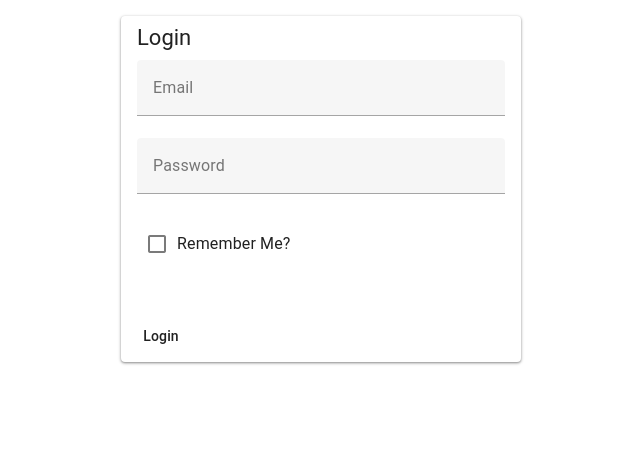
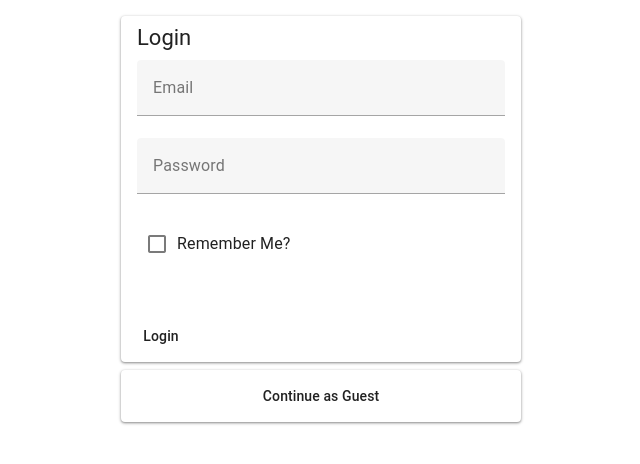
Before and after one commit to kuanhc96/roots-app, a Nuxt app in the folder auth-server/frontend/: page /login in a window 1280 px wide. Shown: the top 464 px of the page, without its empty margins (319-959 px from the left). Built offline with nearby package versions, Linux system fonts and the light colour scheme.

Commit message:
feat: add guest login button

```diff
--- a/auth-server/frontend/components/LoginForm.vue
+++ b/auth-server/frontend/components/LoginForm.vue
@@ -1,4 +1,5 @@
 <template>
+  <div>
     <v-card width="400">
       <form method="post" action="/login">
         <v-card-title>Login</v-card-title>
@@ -12,6 +13,15 @@
         </v-card-actions>
       </form>
     </v-card>
+
+    <form method="post" action="/login/guest">
+      <v-card width="400" class="mt-2">
+        <v-card-actions class="justify-center">
+          <v-btn type="submit" variant="text">Continue as Guest</v-btn>
+        </v-card-actions>
+      </v-card>
+    </form>
+  </div>
 </template>
 
 <script setup lang="ts">
```
Lines whose indentation alone changed are shown as unchanged.
